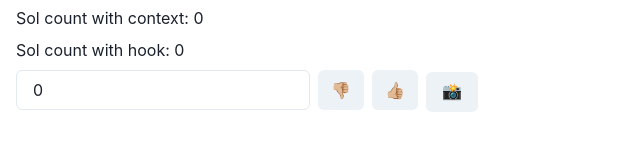
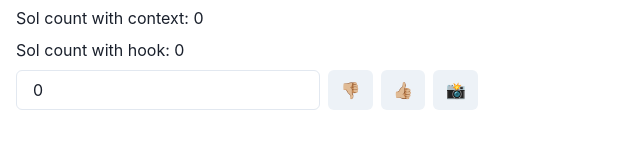
Before and after one commit to juancarlosqr/hooks, a Next.js app: page / in a window 1280 px wide. Shown: the part 149-300 px from the top of the page, without its empty margins (0-640 px from the left). Built offline with nearby package versions, Linux system fonts and the light colour scheme.

Commit message:
Cleanup and docs

```diff
--- a/components/RoverPhotos.tsx
+++ b/components/RoverPhotos.tsx
@@ -1,6 +1,6 @@
+import { useEffect, useState } from 'react';
+import { Box, Heading, Text } from '@chakra-ui/layout';
 import useSolCount from '@/hooks/useSolCount';
-import { Box, Heading, Text } from '@chakra-ui/layout';
-import { useEffect, useState } from 'react';
 
 type TSFixMe = any;
 
@@ -14,11 +14,13 @@ type Photo = {
   img_src: string;
 };
 
-const RoverPhotos = () => {
+// hook composition
+const useRoversApi = () => {
   const [photos, setPhotos] = useState<TSFixMe[]>([]);
   const { sol, show } = useSolCount();
 
   useEffect(() => {
+    // just for demo purposes, normally you should use either react-query or swr
     const fetchRoverPhotos = async (sol: number) => {
       const response = await fetch(
         `${API_HOST}/api/v1/rovers/perseverance/photos?sol=${sol}`
@@ -33,8 +35,14 @@ const RoverPhotos = () => {
     }
   }, [sol, show]);
 
+  return { photos, show };
+};
+
+const RoverPhotos = () => {
+  const { photos, show } = useRoversApi();
+
   if (show && !photos.length) {
-    return <Text mt="2">No photos 😕</Text>;
+    return <Text mt="2">No photos available 😕</Text>;
   }
 
   return (
--- a/components/SolCountActions.tsx
+++ b/components/SolCountActions.tsx
@@ -1,6 +1,6 @@
 import { useEffect, useState } from 'react';
+import { Button, ButtonGroup, Input } from '@chakra-ui/react';
 import useSolCount from '@/hooks/useSolCount';
-import { Button, ButtonGroup, Input } from '@chakra-ui/react';
 
 const SolCountActions = () => {
   const { sol, increment, decrement, set, toggle } = useSolCount();
@@ -26,10 +26,8 @@ const SolCountActions = () => {
         <Input type="number" value={newValue} onChange={onChange} />
         <Button onClick={decrement}>👎🏼</Button>
         <Button onClick={increment}>👍🏼</Button>
+        <Button onClick={toggle}>📸</Button>
       </ButtonGroup>
-      <Button variant="solid" onClick={toggle}>
-        📸
-      </Button>
     </form>
   );
 };
--- a/providers/SolCountProvider.tsx
+++ b/providers/SolCountProvider.tsx
@@ -20,7 +20,7 @@ export const SolCountContext = createContext<SolCountValue | undefined>(
 );
 
 // intial state
-const solInitialState = { sol: 0, show: false };
+const solInitialState = { show: false, sol: 0 };
 
 // reducer
 function solReducer(state: SolCountState, action: SolCountAction) {
@@ -45,6 +45,9 @@ function solReducer(state: SolCountState, action: SolCountAction) {
 
 // initializer
 function solInitializer(initialState: SolCountState) {
+  // for some expensive computation to calculate the value,
+  // or value is dependant on external sources like localStorage
+  // this will block rendering
   return initialState;
 }
 
```
Also changed, not shown: 1 other file (tests, documents, lock files or other folders).
